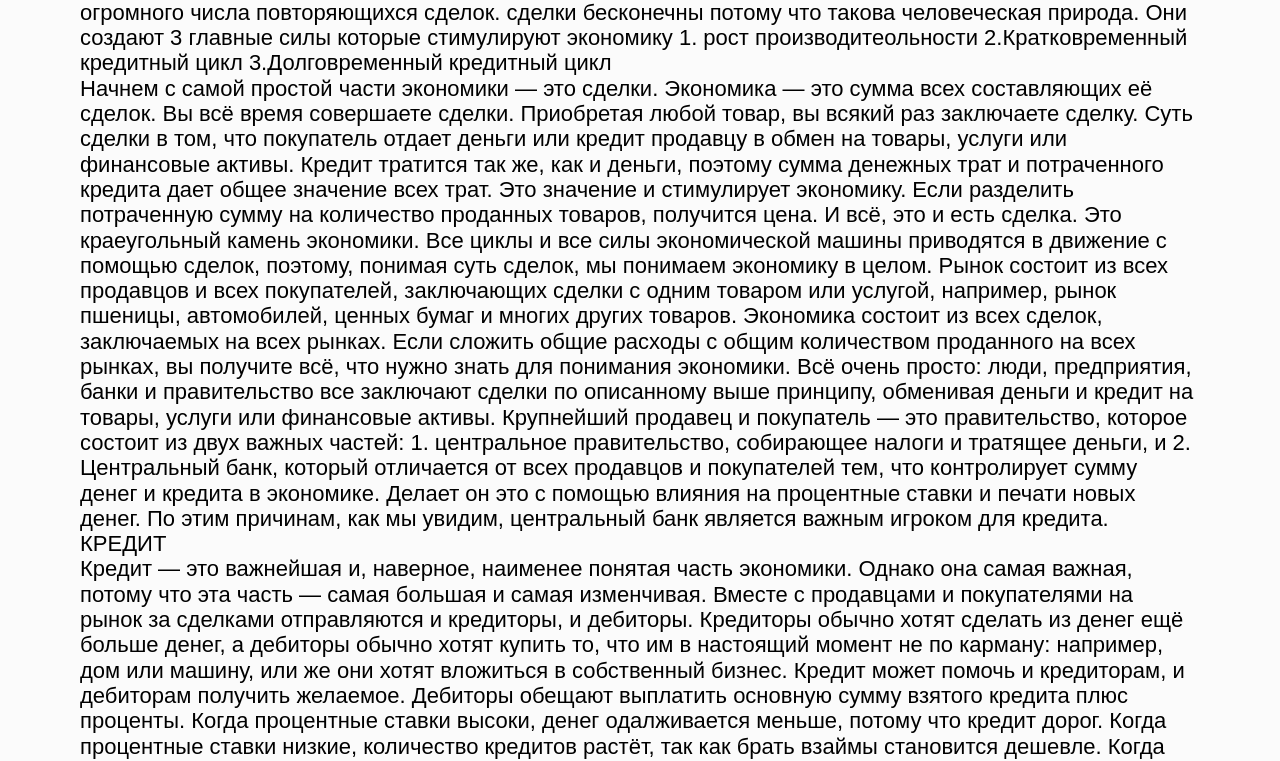
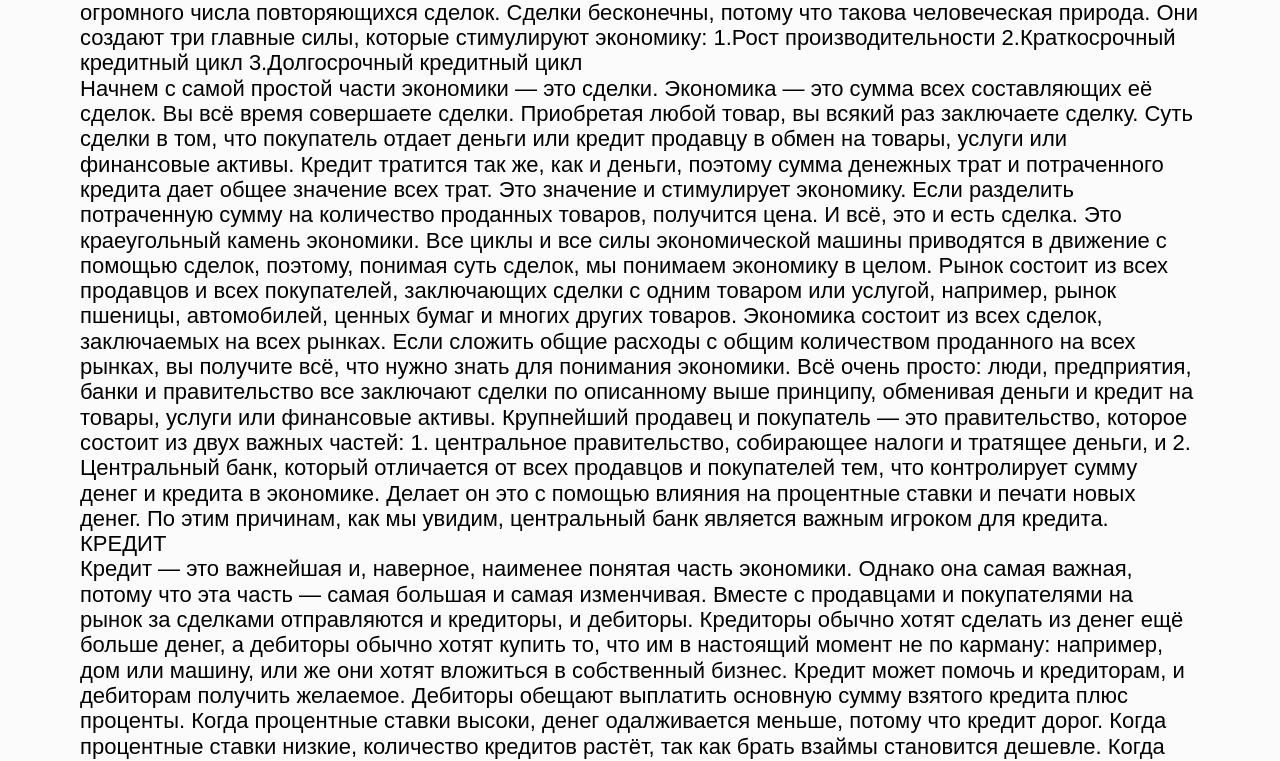
Before and after one commit to Artyom995/Calc, a plain HTML site: page economy.html in a window 1280 px wide. Shown: the part 201-962 px from the top of the page. Drawn offline with Linux system fonts and the light colour scheme; a web font is replaced by a local one.

Commit message:
spelling

```diff
--- a/economy.html
+++ b/economy.html
@@ -80,13 +80,13 @@
     <section class="hero eco__hero">
       <div class="hero__container eco__hero__container flex">
         <h1 class="hero__title eco__title">Что такое экономика?</h1>
-        <p>Экономика только кажеться сложной, на деле это простой механизм. Он состоит из ряда простых частей и
-          огромного
-          числа повторяющихся сделок. сделки бесконечны потому что такова человеческая природа. Они создают 3 главные
-          силы которые стимулируют экономику
-          1. рост производитеольности
-          2.Кратковременный кредитный цикл
-          3.Долговременный кредитный цикл
+        <p>Экономика только кажется сложной; на деле это простой механизм. Она состоит из ряда простых частей и
+          огромного числа повторяющихся сделок. Сделки бесконечны, потому что такова человеческая природа. Они создают
+          три главные силы, которые стимулируют экономику:
+
+          1.Рост производительности
+          2.Краткосрочный кредитный цикл
+          3.Долгосрочный кредитный цикл
         </p>
 
         <p>
```
